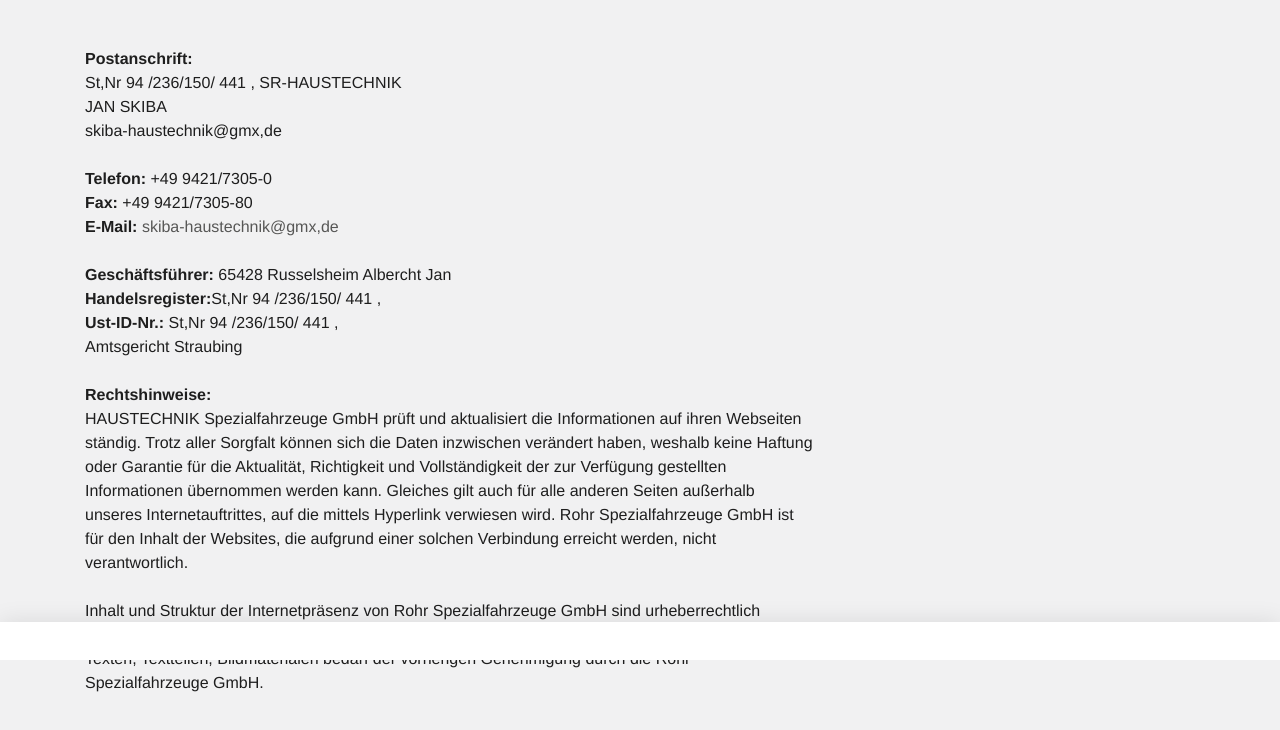
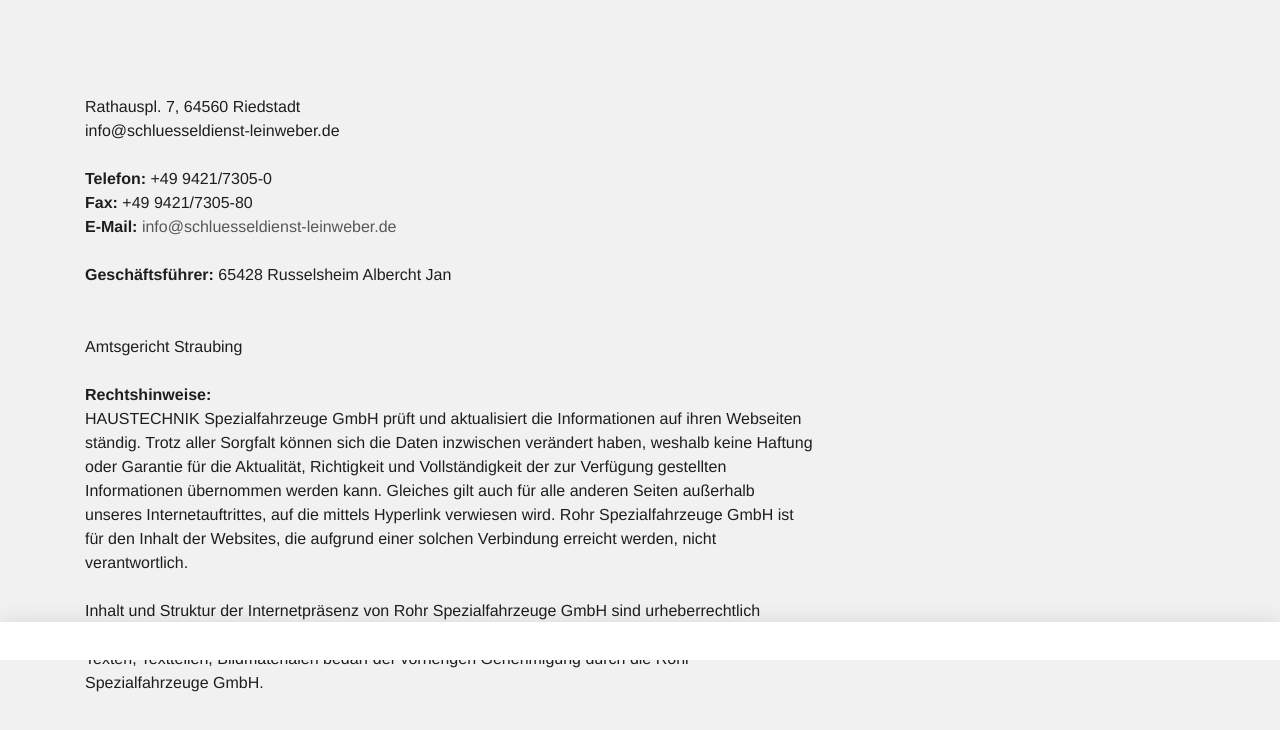
Before and after one commit to hessen-schluesseldienst/schluesseldienst-Strauss, a plain HTML site: page impressum.html in a window 1280 px wide. Shown: the part 140-870 px from the top of the page. Drawn offline with Linux system fonts and the light colour scheme; a script that the page names is missing.

Commit message:
Update impressum.html

```diff
--- a/impressum.html
+++ b/impressum.html
@@ -27,11 +27,11 @@ class="ie9"><![endif]--><!--[if (gt IE 9)|!(IE)]><!--><body><!--<![endif]-->
   <a href="index.html">startseite</a>
 
   Impressum</h2></div></div></div></div><div class="container slot-two-columns"><div class="row"><div class="col-xs-12 col-md-8">
-<a id="c8"></a><div class="content-text m-b-1"><div class="row"><div class="col-sm-12"><p class="bodytext"><strong>Postanschrift:</strong><br> St,Nr 94 /236/150/ 441 , SR-HAUSTECHNIK <br> JAN SKIBA<br> skiba-haustechnik@gmx,de</p><p class="bodytext">&nbsp;</p><p class="bodytext"><strong>Telefon:</strong> +49 9421/7305-0<br> <strong>Fax:</strong> +49 9421/7305-80<br> <strong>E-Mail:</strong> <a href="mailto:info@rohr-spezialfahrzeuge.com">skiba-haustechnik@gmx,de</a></p><p class="bodytext">&nbsp;</p><p class="bodytext"><strong>Geschäftsführer:</strong>  65428 Russelsheim Albercht Jan
+<a id="c8"></a><div class="content-text m-b-1"><div class="row"><div class="col-sm-12"><p class="bodytext"><strong></strong><br> <br> Rathauspl. 7, 64560 Riedstadt<br> info@schluesseldienst-leinweber.de</p><p class="bodytext">&nbsp;</p><p class="bodytext"><strong>Telefon:</strong> +49 9421/7305-0<br> <strong>Fax:</strong> +49 9421/7305-80<br> <strong>E-Mail:</strong> <a href="mailto:info@rohr-spezialfahrzeuge.com">info@schluesseldienst-leinweber.de</a></p><p class="bodytext">&nbsp;</p><p class="bodytext"><strong>Geschäftsführer:</strong>  65428 Russelsheim Albercht Jan
 
 
 
-  <br> <strong>Handelsregister:</strong>St,Nr 94 /236/150/ 441 ,<br> <strong>Ust-ID-Nr.:</strong> St,Nr 94 /236/150/ 441 ,<br>  Amtsgericht Straubing<br> <br> <strong>Rechtshinweise:</strong><br> HAUSTECHNIK Spezialfahrzeuge GmbH prüft und aktualisiert die Informationen auf ihren Webseiten ständig. Trotz aller Sorgfalt können sich die Daten inzwischen verändert haben, weshalb keine Haftung oder Garantie für die Aktualität, Richtigkeit und Vollständigkeit der zur Verfügung gestellten Informationen übernommen werden kann. Gleiches gilt auch für alle anderen Seiten außerhalb unseres Internetauftrittes, auf die mittels Hyperlink verwiesen wird. Rohr Spezialfahrzeuge GmbH ist für den Inhalt der Websites, die aufgrund einer solchen Verbindung erreicht werden, nicht verantwortlich.<br> <br> Inhalt und Struktur der Internetpräsenz von Rohr Spezialfahrzeuge GmbH sind urheberrechtlich geschützt. Die Vervielfältigung von Informationen oder Daten, insbesondere die Verwendung von Texten, Textteilen, Bildmaterialen bedarf der vorherigen Genehmigung durch die Rohr Spezialfahrzeuge GmbH.<br> <br>   </p></div></div></div></div><div class="col-xs-12 col-md-4"></div></div></div></div></div>
+  <br> <strong></strong><br> <strong></strong> <br>  Amtsgericht Straubing<br> <br> <strong>Rechtshinweise:</strong><br> HAUSTECHNIK Spezialfahrzeuge GmbH prüft und aktualisiert die Informationen auf ihren Webseiten ständig. Trotz aller Sorgfalt können sich die Daten inzwischen verändert haben, weshalb keine Haftung oder Garantie für die Aktualität, Richtigkeit und Vollständigkeit der zur Verfügung gestellten Informationen übernommen werden kann. Gleiches gilt auch für alle anderen Seiten außerhalb unseres Internetauftrittes, auf die mittels Hyperlink verwiesen wird. Rohr Spezialfahrzeuge GmbH ist für den Inhalt der Websites, die aufgrund einer solchen Verbindung erreicht werden, nicht verantwortlich.<br> <br> Inhalt und Struktur der Internetpräsenz von Rohr Spezialfahrzeuge GmbH sind urheberrechtlich geschützt. Die Vervielfältigung von Informationen oder Daten, insbesondere die Verwendung von Texten, Textteilen, Bildmaterialen bedarf der vorherigen Genehmigung durch die Rohr Spezialfahrzeuge GmbH.<br> <br>   </p></div></div></div></div><div class="col-xs-12 col-md-4"></div></div></div></div></div>
   <script>var t3 = {
   id: 5,
   type: 0,
```
